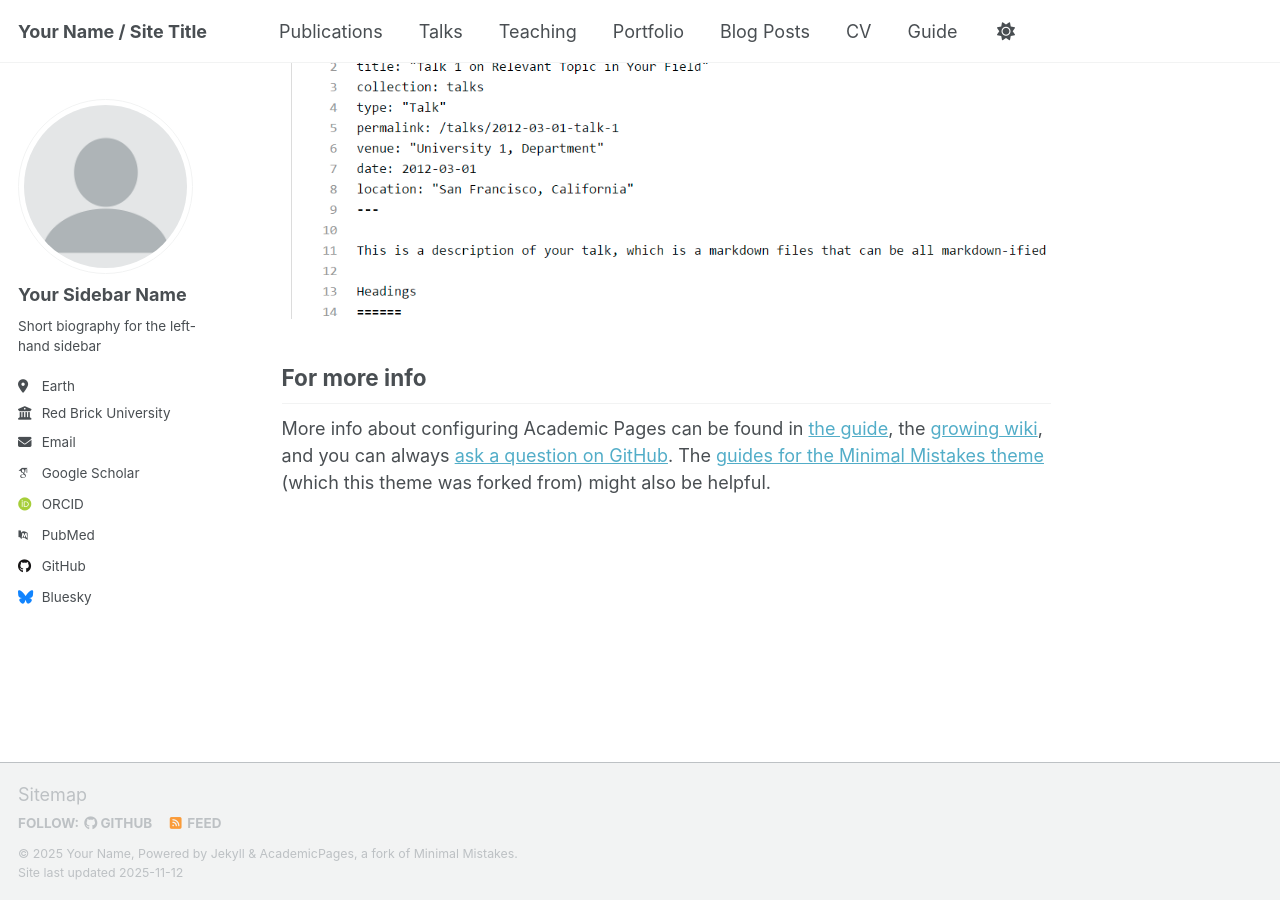
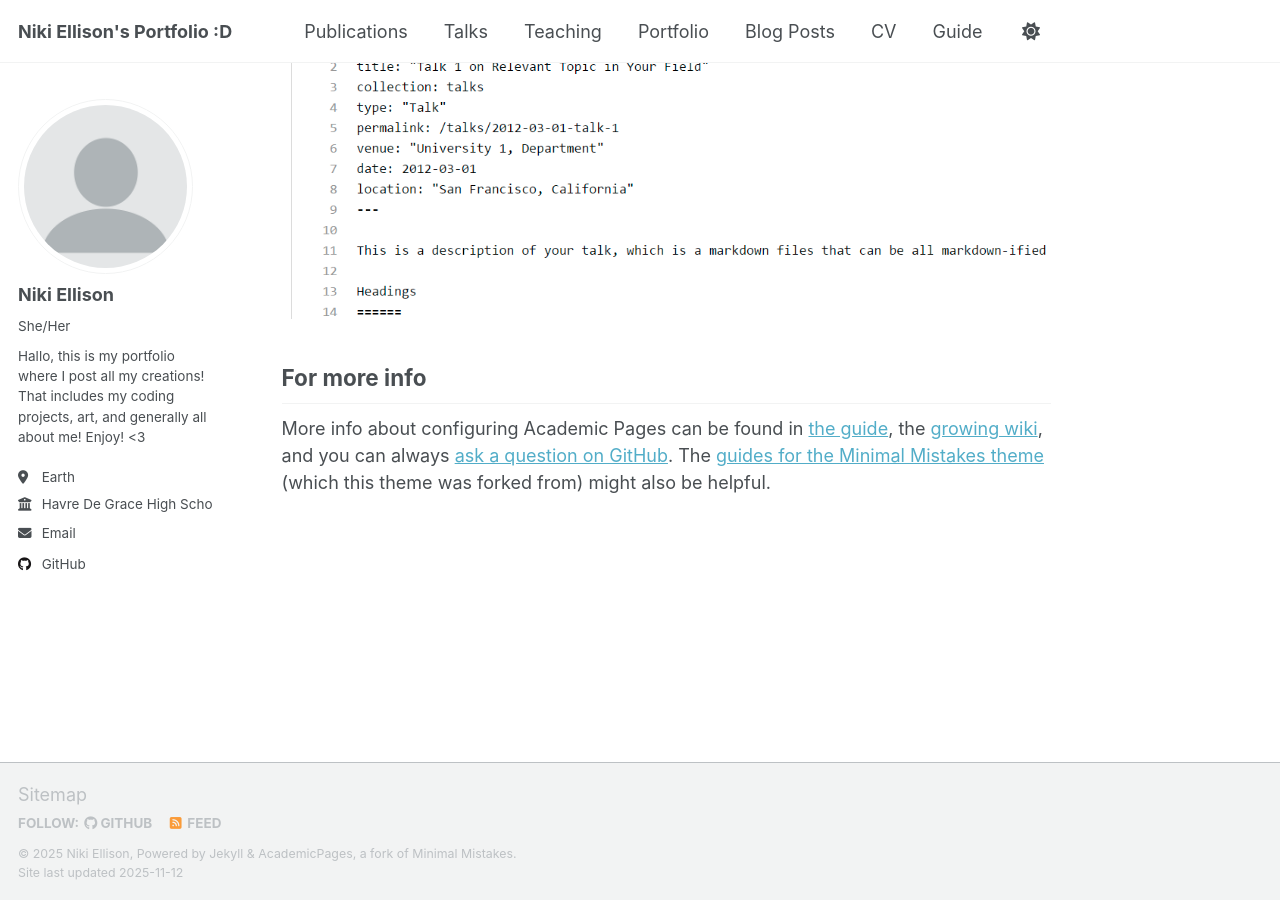
Before and after one commit to nikzzzie/nikzzzie.github.io, a Jekyll site: the page built from _pages/about.md, in a window 1280 px wide and 900 px high, scrolled down 2880 px. Built offline with Jekyll 4.4.1, drawn with Linux system fonts in a browser that asks for light colours; some web fonts are replaced; a script that is not in the unit is left out.

Commit message:
Update _config.yml

```diff
--- a/_config.yml
+++ b/_config.yml
@@ -9,14 +9,14 @@
 # Basic Site Settings
 locale                   : "en-US"
 site_theme               : "default" # Currently available options are "default", "air"
-title                    : "Your Name / Site Title"
+title                    : "Niki Ellison's Portfolio :D"
 title_separator          : "-"
-name                     : &name "Your Name"
-description              : &description "Your Name's academic portfolio"   # Update this with a general description of your site, this is the default if not overridden by a page
-url                      : https://academicpages.github.io # The base hostname & protocol for your site e.g. "https://[your GitHub username].github.io",
+name                     : &name "Niki Ellison"
+description              : &description "Hallo, this is my portfolio where I post all my creations! That includes my coding projects, art, and generally all about me! Enjoy! <3"   # Update this with a general description of your site, this is the default if not overridden by a page
+url                      : https://nikzzzie.github.io/ # The base hostname & protocol for your site e.g. "https://[your GitHub username].github.io",
                                                            # or if you already have some other page hosted on Github then use "https://[your GitHub username].github.io/[Your Repo Name]"
 baseurl                  : "" # the subpath of your site, e.g. "/blog"
-repository               : "academicpages/academicpages.github.io"
+repository               : "nikzzzie/nikzzzie.github.io"
 
 # Site Author - The following control what appear as part of the author content on the side bar.
 #               If a field is blank the icon and link will not appear, otherwise it will be shown.
@@ -24,23 +24,23 @@ repository               : "academicpages/academicpages.github.io"
 author:
   # Biographic information
   avatar           : "profile.png"
-  name             : "Your Sidebar Name"
-  pronouns         : # example: "she/her"
-  bio              : "Short biography for the left-hand sidebar"
+  name             : "Niki Ellison"
+  pronouns         : "She/Her" # example: "she/her"
+  bio              : "Hallo, this is my portfolio where I post all my creations! That includes my coding projects, art, and generally all about me! Enjoy! <3"
   location         : "Earth"
-  employer         : "Red Brick University"
+  employer         : "Havre De Grace High School"
   uri              : # URL
-  email            : "none@example.org"
+  email            : "nikzzzie@gmail.com"
 
   # Academic websites
   academia         : # URL
   arxiv            : # URL - Update with the correct link to your profile
-  googlescholar    : "https://scholar.google.com/citations?user=PS_CX0AAAAAJ"
+  googlescholar    :
   inspire-hep      : # URL
   impactstory      : # URL
-  orcid            : "https://orcid.org/yourorcidurl"
+  orcid            :
   semantic         : # URL
-  pubmed           : "https://www.ncbi.nlm.nih.gov/pubmed/?term=john+snow"
+  pubmed           :
   researchgate     : # URL
   scopus           : # URL
 
@@ -48,13 +48,13 @@ author:
   bitbucket        : # Username - Update with your username on the site
   codepen          : # Username
   dribbble         : # Username
-  github           : "academicpages"
+  github           : "https://github.com/nikzzzie"
   kaggle           : # Username
   stackoverflow    : # User number or user number and name (i.e., use "1" or "1/jeff-atwood")
 
   # Social media
   artstation       : # Username
-  bluesky          : "bsky.app" # Replace this with you Bluesky username
+  bluesky          :  # Replace this with you Bluesky username
   facebook         : # Username
   flickr           : # Username
   foursquare       : # Username
@@ -82,11 +82,11 @@ author:
 # Publication Category - The following the list of publication categories and their headings
 publication_category:
   books:
-    title: 'Books'
+    title: 'Coding Projects'
   manuscripts:
-    title: 'Journal Articles'
+    title: 'Art'
   conferences:
-    title: 'Conference Papers'
+    title: 'Others'
 
 # Site Settings
 teaser                   :  # filename of teaser fallback teaser image placed in /images/ for social media previews
```
